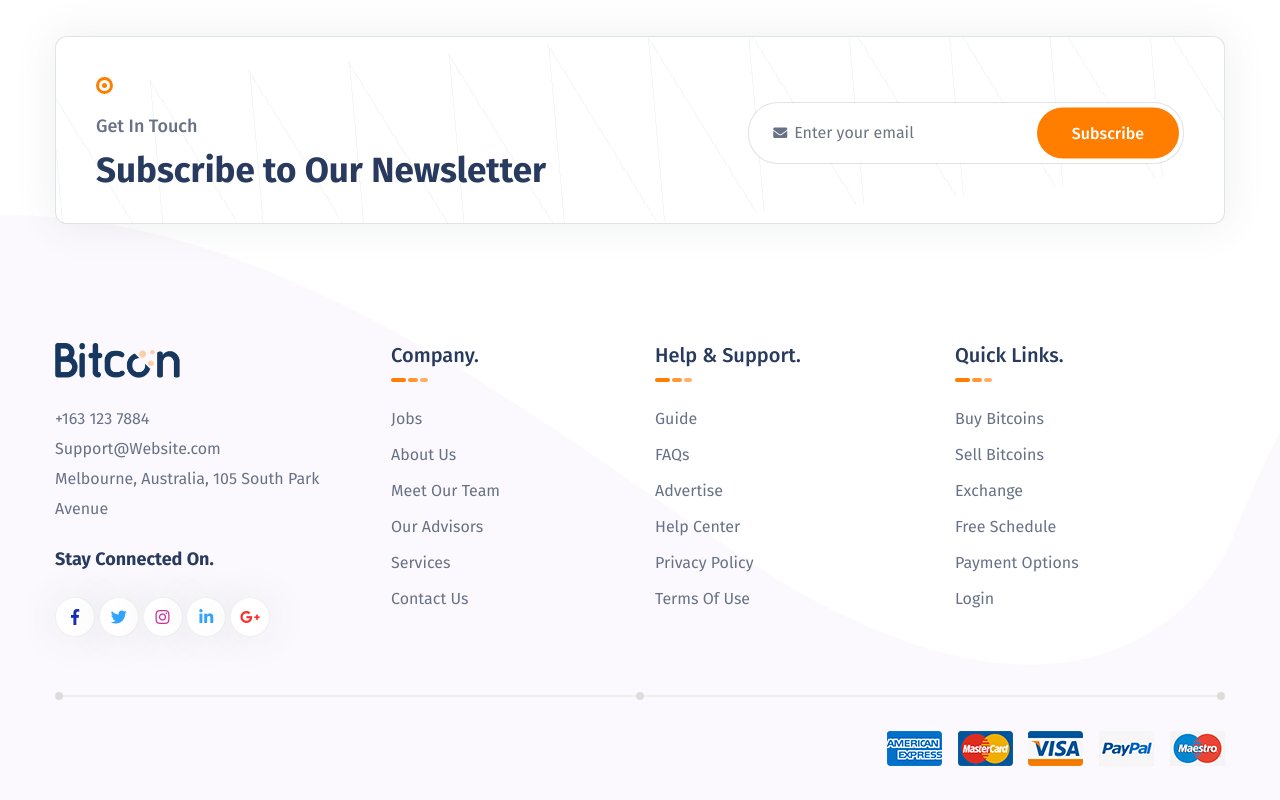
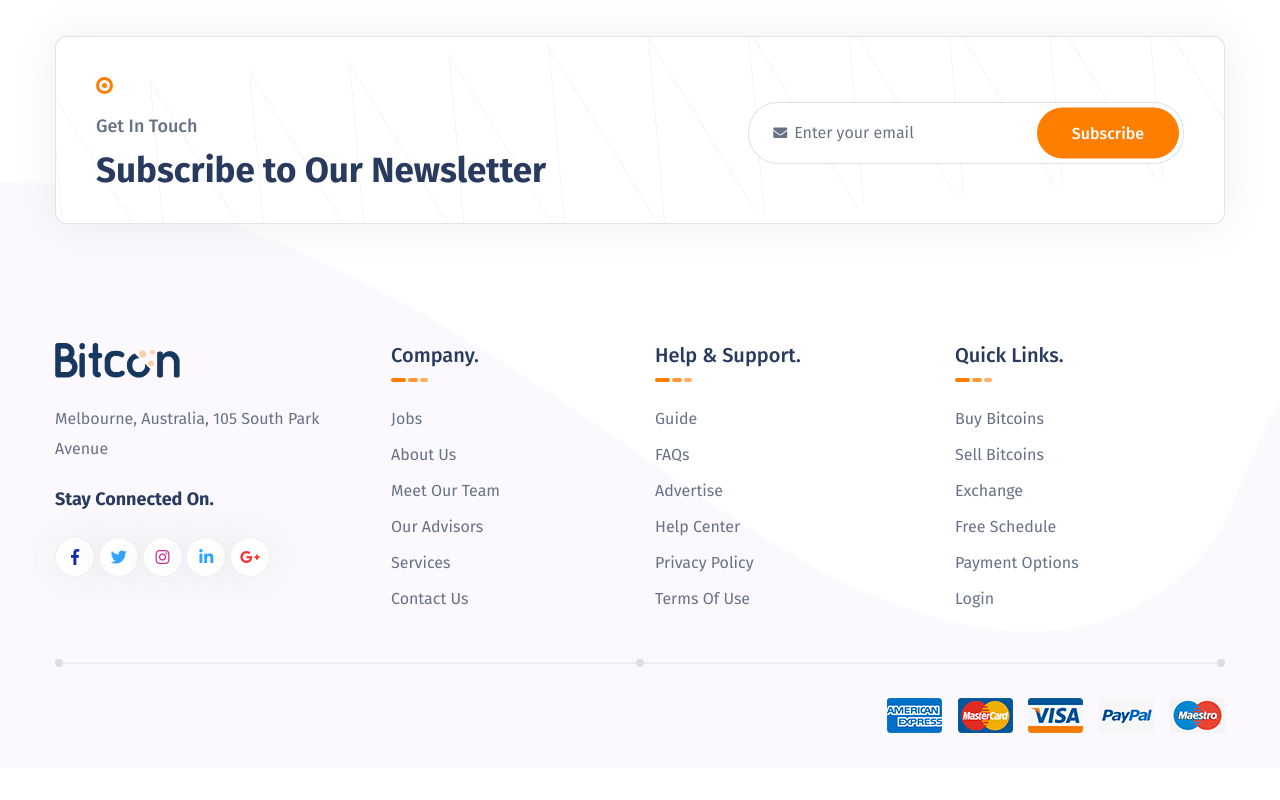
Before and after one commit to 123bets/123bets.github.io, a plain HTML site: page about.html in a window 1280 px wide. Shown: the part 7013-7813 px from the top of the page. After the commit the page ends 7780 px from the top, so only its background shows below. Drawn offline with Linux system fonts and the light colour scheme.

Commit message:
Update about.html
up

```diff
--- a/about.html
+++ b/about.html
@@ -684,8 +684,7 @@
                         <img src="images/logo.png" alt="footer logo" class="footer__logo">
                     </a>
                     <p class="footer-address-links">
-                        <a href="tel:+1631237884">+163 123 7884</a>
-                        <a href="mailto:support@wbsite.com" class="mail">Support@Website.com</a>
+
                         <span class="address">Melbourne, Australia, 105 South Park Avenue</span>
                     </p>
                     <h4 class="footer-meta">stay connected on.</h4>
```
